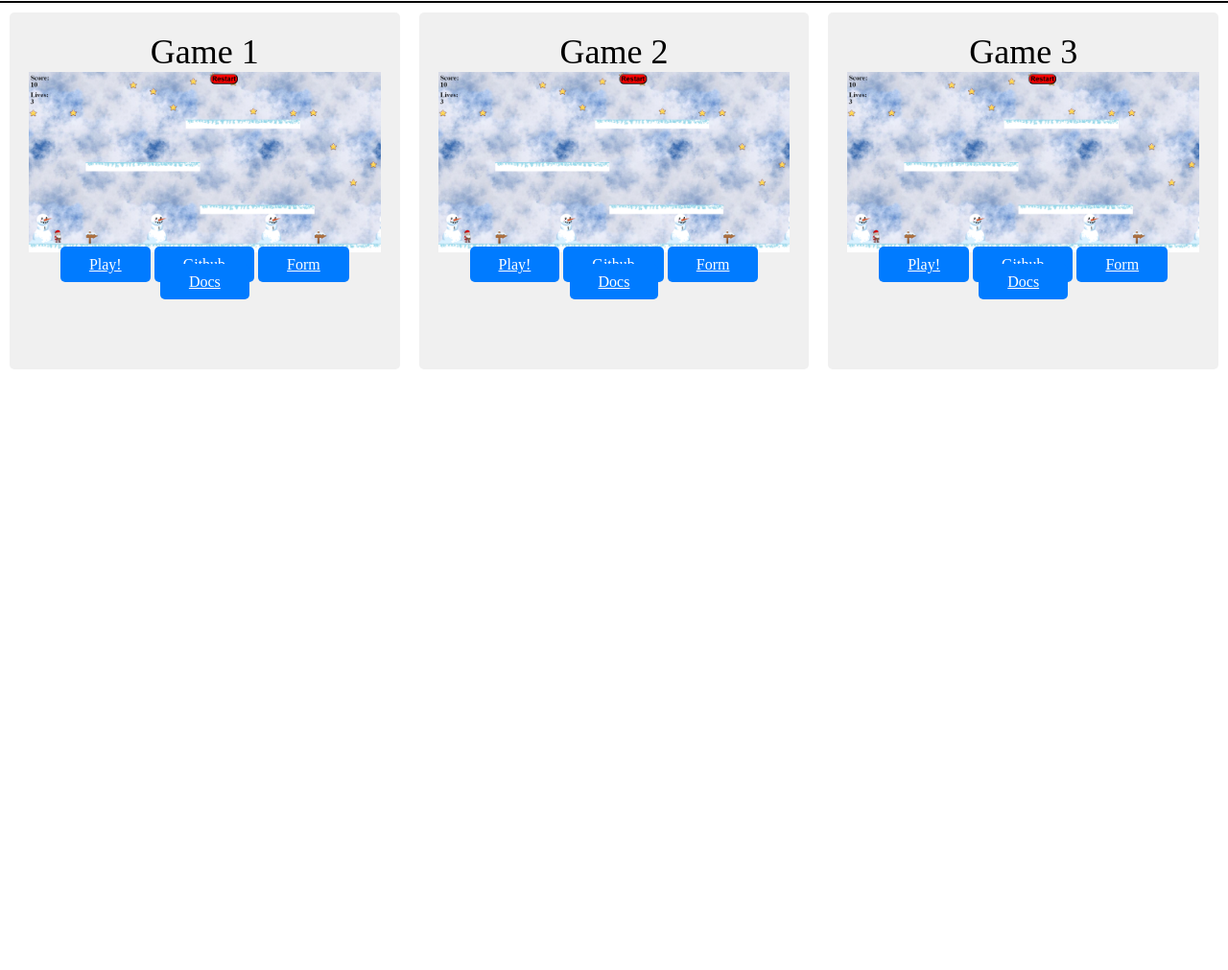
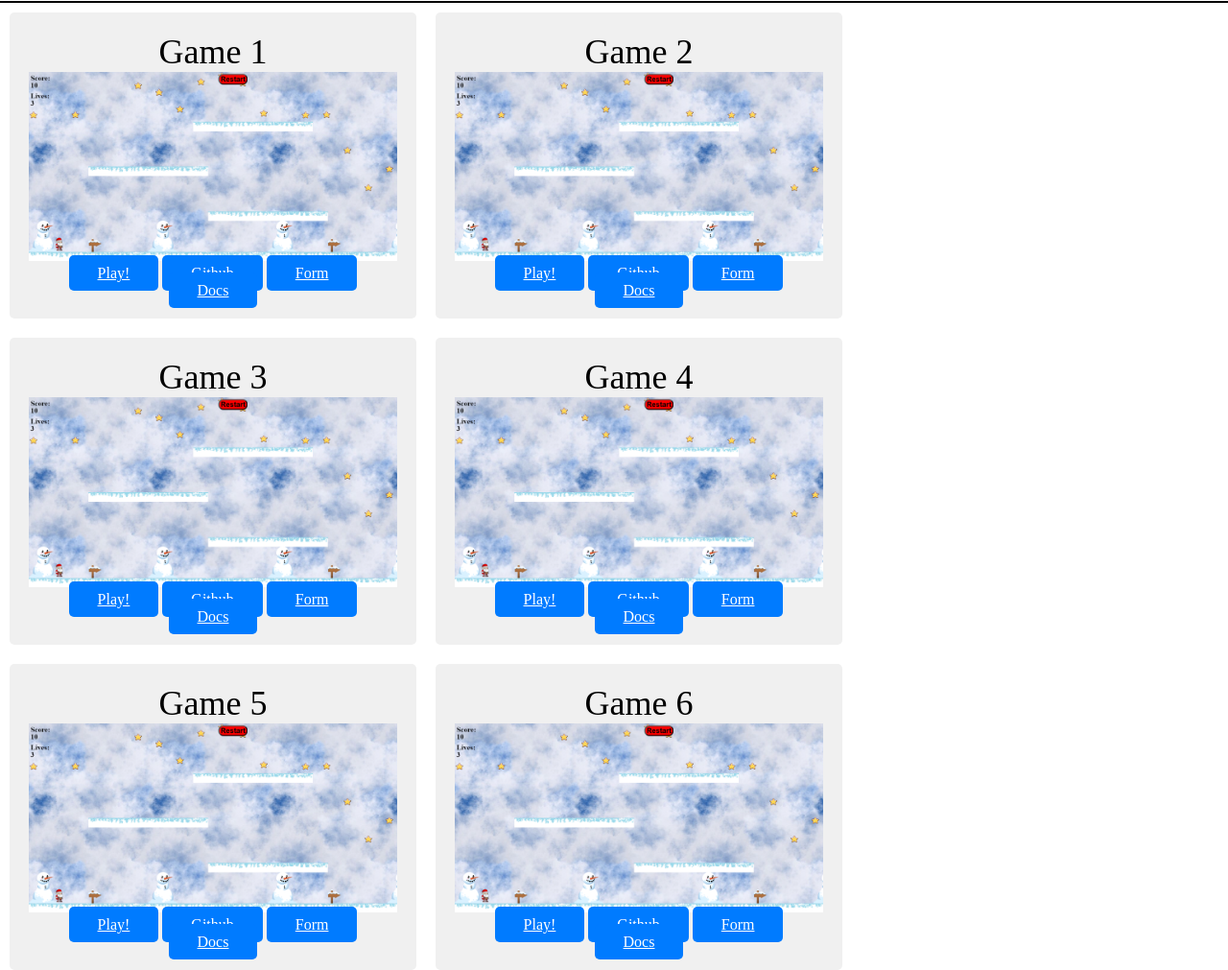
Before and after one commit to 23asbr/Game_Market_solomoniyk, a plain HTML site: page index.html in a window 1280 px wide. Shown: the part 119-1130 px from the top of the page at 96% size. Before the commit the page ends 800 px from the top, so only its background shows below. Drawn offline with Linux system fonts and the light colour scheme.

Commit message:
3
flexbox

```diff
--- a/index.html
+++ b/index.html
@@ -11,7 +11,6 @@
     <header>
         <h1>Game Market</h1>
     </header>
-    <div class="container">
         <div class="container">
             <div class="box">
                 <div class="box_h1">Game 1</div>
@@ -30,6 +29,7 @@
                 <a href="https://forms.gle/7dq4wQ4BQKHL6WMr9" target="_blank" class="button">Form</a>
                 <a href="https://drive.google.com/drive/folders/1JcIFHoj8MY56cyNeD8yoQkIgYxHIFwl3?usp=drive_link" target="_blank" class="button">Docs</a>
             </div>
+
             <div class="box">
                 <div class="box_h1">Game 3</div>
                 <img src="image/1.png" alt="">
@@ -38,9 +38,32 @@
                 <a href="https://forms.gle/7dq4wQ4BQKHL6WMr9" target="_blank" class="button">Form</a>
                 <a href="https://drive.google.com/drive/folders/1JcIFHoj8MY56cyNeD8yoQkIgYxHIFwl3?usp=drive_link" target="_blank" class="button">Docs</a>
             </div>
+            <div class="box">
+                <div class="box_h1">Game 4</div>
+                <img src="image/1.png" alt="">
+                <a href="https://23asbr.github.io/phaser2ndGame/" target="_blank" class="button">Play!</a>
+                <a href="https://github.com/23asbr/phaser2ndGame" target="_blank" class="button">Github</a>
+                <a href="https://forms.gle/7dq4wQ4BQKHL6WMr9" target="_blank" class="button">Form</a>
+                <a href="https://drive.google.com/drive/folders/1JcIFHoj8MY56cyNeD8yoQkIgYxHIFwl3?usp=drive_link" target="_blank" class="button">Docs</a>
+            </div>
+            <div class="box">
+                <div class="box_h1">Game 5</div>
+                <img src="image/1.png" alt="">
+                <a href="https://23asbr.github.io/phaser2ndGame/" target="_blank" class="button">Play!</a>
+                <a href="https://github.com/23asbr/phaser2ndGame" target="_blank" class="button">Github</a>
+                <a href="https://forms.gle/7dq4wQ4BQKHL6WMr9" target="_blank" class="button">Form</a>
+                <a href="https://drive.google.com/drive/folders/1JcIFHoj8MY56cyNeD8yoQkIgYxHIFwl3?usp=drive_link" target="_blank" class="button">Docs</a>
+            </div>
+            <div class="box">
+                <div class="box_h1">Game 6</div>
+                <img src="image/1.png" alt="">
+                <a href="https://23asbr.github.io/phaser2ndGame/" target="_blank" class="button">Play!</a>
+                <a href="https://github.com/23asbr/phaser2ndGame" target="_blank" class="button">Github</a>
+                <a href="https://forms.gle/7dq4wQ4BQKHL6WMr9" target="_blank" class="button">Form</a>
+                <a href="https://drive.google.com/drive/folders/1JcIFHoj8MY56cyNeD8yoQkIgYxHIFwl3?usp=drive_link" target="_blank" class="button">Docs</a>
+            </div>
         </div>
 
-    </div>
 
 </body>
 </html>
--- a/style.css
+++ b/style.css
@@ -32,12 +32,19 @@ img{
 
 .container {
     display: flex;
+    flex-wrap: wrap;
     width: 100%;
     height: 70%; /* Make the container take up the full height of the viewport */
 }
 
 .box {
-    flex: 1;
+    display: block;
+    flex-grow: 0;
+    flex-shrink: 1;
+    flex-basis: auto;
+    align-self: auto;
+    max-width: 30%;
+    order: 0;
     background-color: #f0f0f0;
     padding: 20px;
     margin: 10px;
```
